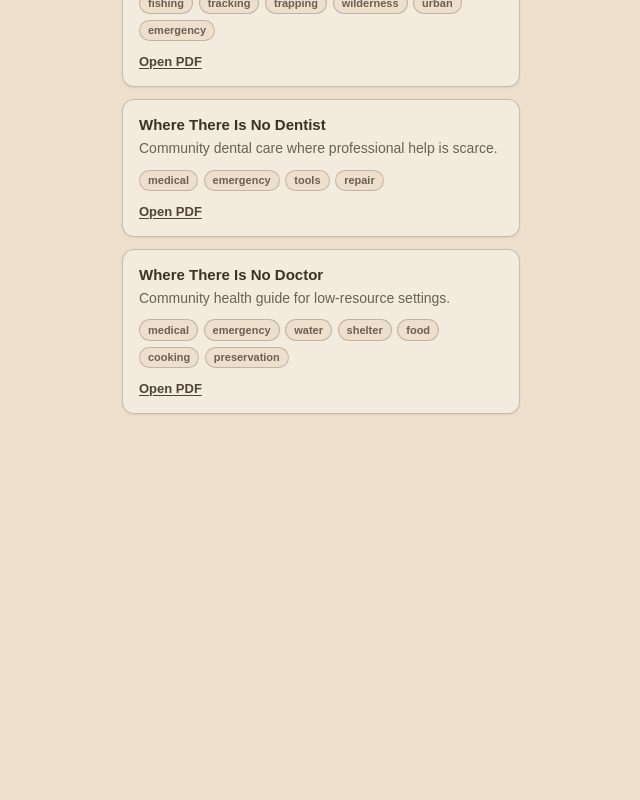
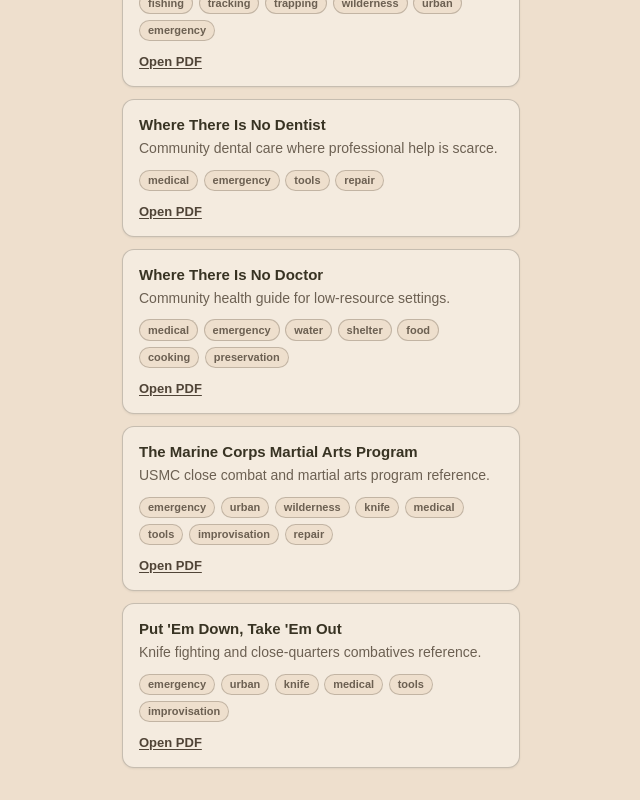
Before and after one commit to imforked/karis-guides, a Next.js app: page / in a window 1280 px wide. Shown: the part 1668-2468 px from the top of the page, without its empty margins (319-959 px from the left). Before the commit the page ends 2114 px from the top, so only its background shows below. Built offline with nearby package versions, Linux system fonts and the light colour scheme.

Commit message:
Add some guides.

```diff
--- a/src/data/guides.ts
+++ b/src/data/guides.ts
@@ -190,6 +190,29 @@
       "preservation",
     ],
   },
+  {
+    id: "marine-corps-martial-arts-program",
+    title: "The Marine Corps Martial Arts Program",
+    summary: "USMC close combat and martial arts program reference.",
+    fileName: "the-marine-corps-martial-arts-program.pdf",
+    tags: [
+      "emergency",
+      "urban",
+      "wilderness",
+      "knife",
+      "medical",
+      "tools",
+      "improvisation",
+      "repair",
+    ],
+  },
+  {
+    id: "put-em-down-take-em-out",
+    title: "Put 'Em Down, Take 'Em Out",
+    summary: "Knife fighting and close-quarters combatives reference.",
+    fileName: "put-em-down-take-em-out.pdf",
+    tags: ["emergency", "urban", "knife", "medical", "tools", "improvisation"],
+  },
 ];
 
 export const guidePublicHref = (fileName: string): string => {
```
Also changed, not shown: 2 other files (tests, documents, lock files or other folders).
